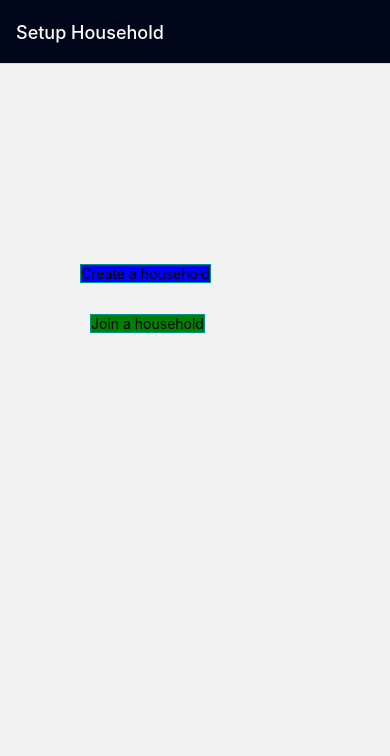
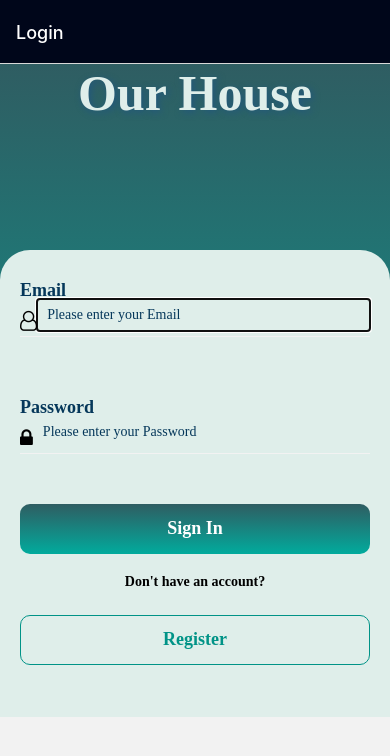
Before and after one commit to musaissa15/Project-split, a React Native app: screen / in a window 390 px wide. Shown: the top 756 px of the page. Built offline with nearby package versions, Linux system fonts and the light colour scheme; no server answers.

Commit message:
unfinished styling

```diff
--- a/App.jsx
+++ b/App.jsx
@@ -45,7 +45,7 @@ export default function App() {
 			<CurrentUserContext.Provider value={currentUser}>
 				<Stack.Navigator
 					screenOptions={globalScreenOptions}
-					initialRouteName="Setup Household"
+					initialRouteName="welcome"
 				>
 					<Stack.Screen name="Login" component={Login} />
 					<Stack.Screen name="Welcome" component={WelcomeScreen} />
--- a/src/screens/SetupHousehold.jsx
+++ b/src/screens/SetupHousehold.jsx
@@ -98,7 +98,7 @@ const styles = StyleSheet.create({
     backgroundColor: "green",
     position: "absolute",
     left: 90,
-    top: 250,
+    top: 300,
     borderColor: "#009387",
     borderWidth: 1,
   },
```
